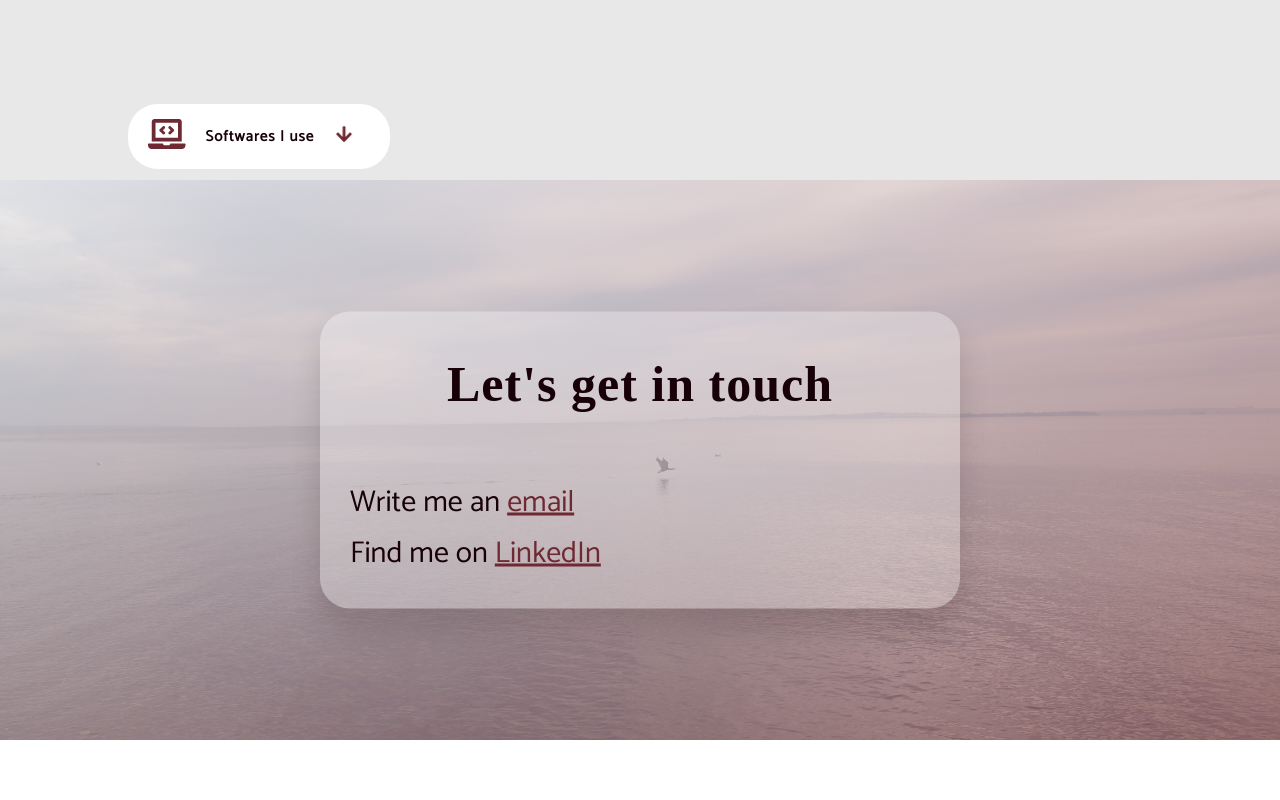
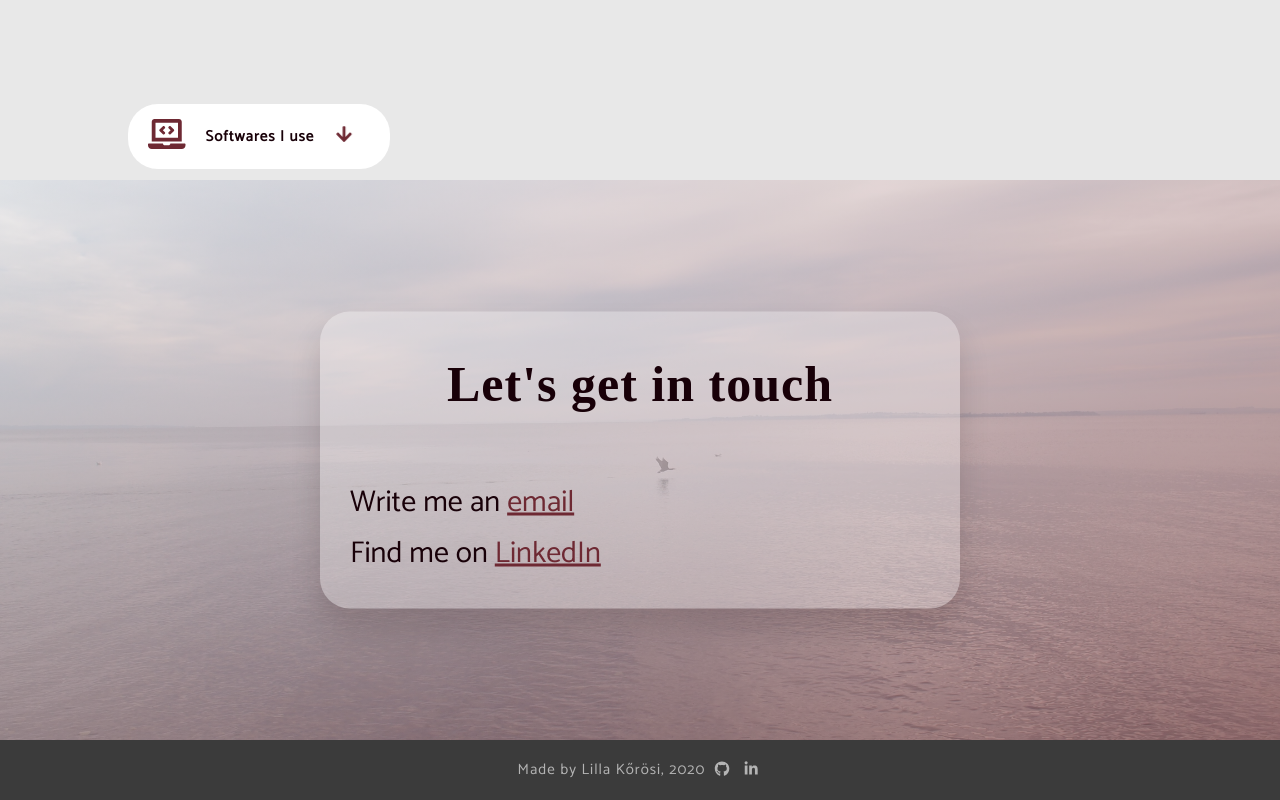
Before and after one commit to laila1222/portfolio, a React (Create React App) app: page / in a window 1280 px wide. Shown: the part 3271-4071 px from the top of the page. Before the commit the page ends 4011 px from the top, so only its background shows below. Built offline with nearby package versions, Linux system fonts and the light colour scheme; a web font is replaced by a local one.

Commit message:
added footer

```diff
--- a/package.json
+++ b/package.json
@@ -4,6 +4,7 @@
   "private": true,
   "dependencies": {
     "@fortawesome/fontawesome-svg-core": "^1.2.28",
+    "@fortawesome/free-brands-svg-icons": "^5.13.0",
     "@fortawesome/free-solid-svg-icons": "^5.13.0",
     "@fortawesome/react-fontawesome": "^0.1.9",
     "@testing-library/jest-dom": "^4.2.4",
--- a/src/App.jsx
+++ b/src/App.jsx
@@ -4,6 +4,7 @@ import Header from "./components/Header/Header";
 import Projects from "./components/Projects/Projects";
 import Contact from './components/Contact/Contact';
 import About from './components/About/About';
+import Footer from './components/Footer/Footer';
 
 // Data for projects
 import ProjectsData from './projects/Projects.json';
@@ -52,6 +53,7 @@ class App extends Component {
       <Projects projects={ProjectsData} />
       <About />
       <Contact />
+      <Footer />
     </div>
     )
   }
--- a/src/components/Contact/Contact.scss
+++ b/src/components/Contact/Contact.scss
@@ -1,7 +1,6 @@
 @import '../../sass/abstracts/variables';
 
 .contact {
-        // top: 40%!important;
         background-color: rgba($color-white, .3);
         width: 50%;
         padding: 3rem;
--- /dev/null
+++ b/src/components/Footer/Footer.jsx
@@ -0,0 +1,20 @@
+import React from "react";
+
+import { FontAwesomeIcon } from "@fortawesome/react-fontawesome";
+import { faGithub } from "@fortawesome/free-brands-svg-icons";
+import { faLinkedinIn } from "@fortawesome/free-brands-svg-icons";
+
+import "./Footer.scss";
+
+function Footer() {
+  return (
+    <footer className="footer">
+      <div className="footer__container u-center-middle u-text-center">
+        <p className="footer__text">Made by Lilla Kőrösi, 2020 {" "}<FontAwesomeIcon icon={faGithub} className="footer__icon"/>{" "}
+        <FontAwesomeIcon icon={faLinkedinIn} className="footer__icon"/></p>
+      </div>
+    </footer>
+  );
+}
+
+export default Footer;
--- /dev/null
+++ b/src/components/Footer/Footer.scss
@@ -0,0 +1,17 @@
+@import '../../sass/abstracts/variables';
+
+.footer {
+
+    &__container {
+    }
+
+    &__text {
+        color: $color-grey;
+        font-size: 1.5rem;
+        letter-spacing: 1px;
+    }
+
+    &__icon {
+        margin: 0 .5rem;
+    }
+}
--- a/src/css/style.css
+++ b/src/css/style.css
@@ -98,3 +98,8 @@ h1, h2, h3, p {
   height: 70vh;
   width: 100%;
   position: relative; }
+
+.footer {
+  height: 6rem;
+  background-color: #3b3b3b;
+  position: relative; }
--- a/src/sass/abstracts/_variables.scss
+++ b/src/sass/abstracts/_variables.scss
@@ -9,6 +9,7 @@ $color-primary: rgb(110, 41, 51);
 $color-primary-light: rgb(205, 155, 161);
 
 $color-grey: rgb(180, 180, 180);
+$color-grey-dark: rgb(59, 59, 59);
 
 // Box shadows
 
--- a/src/sass/pages/_home.scss
+++ b/src/sass/pages/_home.scss
@@ -45,3 +45,9 @@ max-width: 100vw;
   position: relative;
 
 }
+
+.footer {
+  height: 6rem;
+  background-color: $color-grey-dark;
+  position: relative;
+}
```
Also changed, not shown: 1 other file (tests, documents, lock files or other folders).
